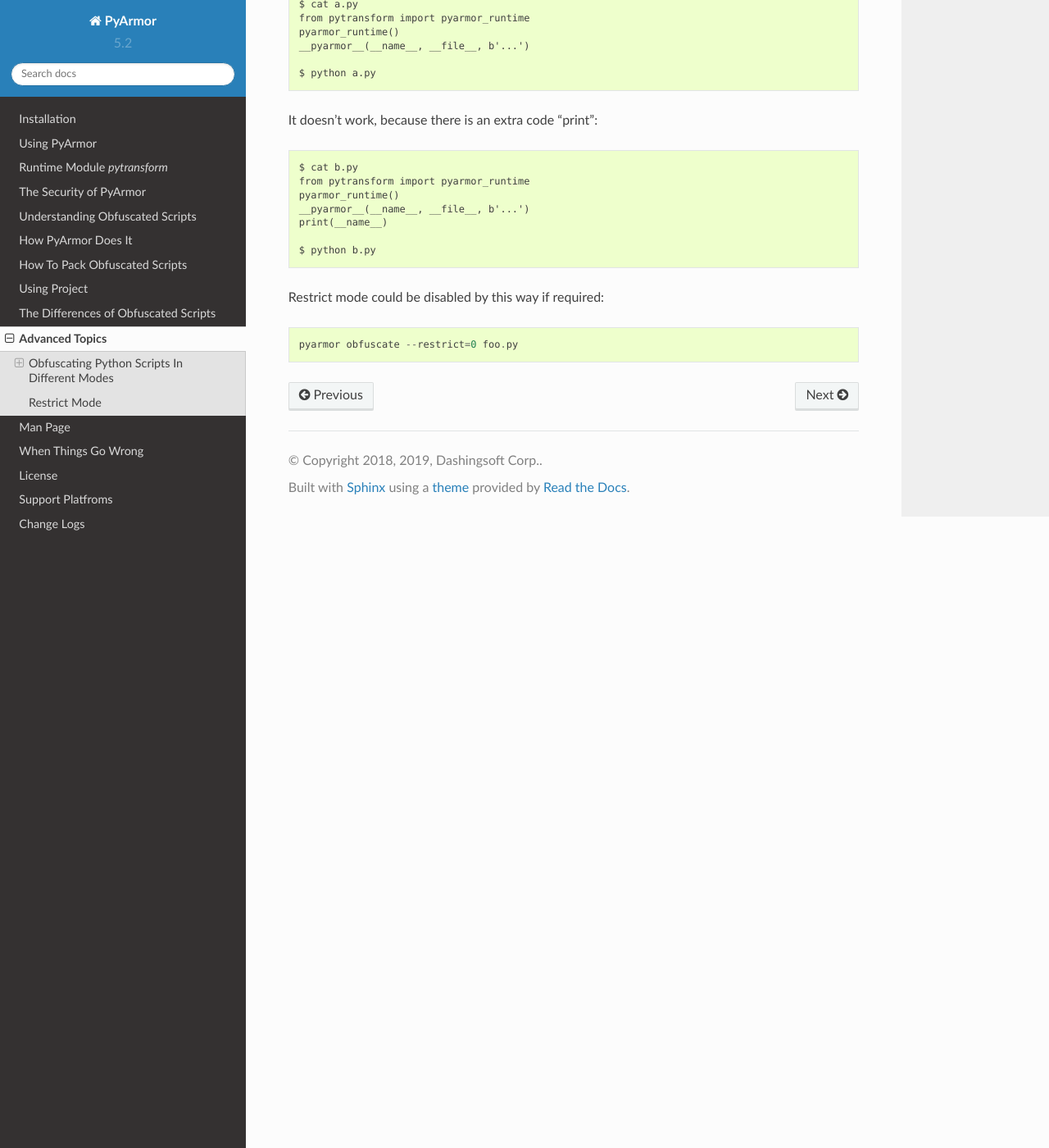
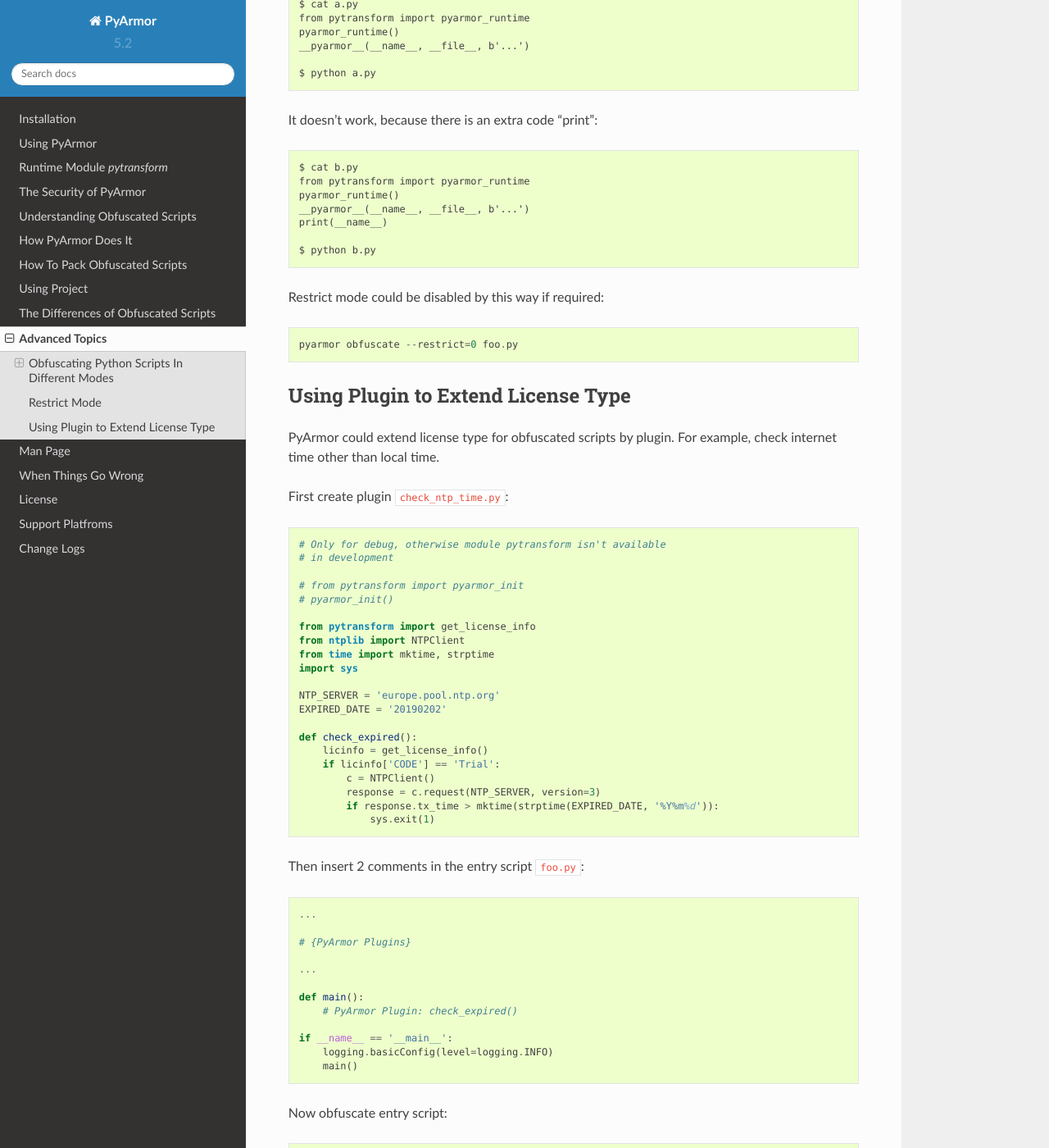
Before and after one commit to dashingsoft/pyarmor, a Sphinx documentation site: the page built from docs/advanced.rst, in a window 1280 px wide and 1400 px high, scrolled down 2861 px. Shown: the whole window at 82% size. Built offline with Sphinx 7.4.7 and the Read the Docs theme 2.0.0, drawn with Linux system fonts in a browser that asks for light colours; some of the changed text lies outside the part shown.

Commit message:
Document plugin usage

```diff
--- a/docs/advanced.rst
+++ b/docs/advanced.rst
@@ -160,6 +160,82 @@
 
     pyarmor obfuscate --restrict=0 foo.py
 
+.. _using plugin to extend license type:
+
+Using Plugin to Extend License Type
+-----------------------------------
+
+PyArmor could extend license type for obfuscated scripts by
+plugin. For example, check internet time other than local time.
+
+First create plugin :file:`check_ntp_time.py`:
+
+.. code-block:: python
+
+    # Only for debug, otherwise module pytransform isn't available
+    # in development
+
+    # from pytransform import pyarmor_init
+    # pyarmor_init()
+
+    from pytransform import get_license_info
+    from ntplib import NTPClient
+    from time import mktime, strptime
+    import sys
+
+    NTP_SERVER = 'europe.pool.ntp.org'
+    EXPIRED_DATE = '20190202'
+
+    def check_expired():
+        licinfo = get_license_info()
+        if licinfo['CODE'] == 'Trial':
+            c = NTPClient()
+            response = c.request(NTP_SERVER, version=3)
+            if response.tx_time > mktime(strptime(EXPIRED_DATE, '%Y%m%d')):
+                sys.exit(1)
+
+Then insert 2 comments in the entry script :file:`foo.py`::
+
+    ...
+
+    # {PyArmor Plugins}
+
+    ...
+
+    def main():
+        # PyArmor Plugin: check_expired()
+
+    if __name__ == '__main__':
+        logging.basicConfig(level=logging.INFO)
+        main()
+
+Now obfuscate entry script::
+
+    pyarmor obfuscate --plugin check_ntp_time foo.py
+
+By this way, the content of :file:`check_ntp_time.py` will be insert
+after the first comment::
+
+    # {PyArmor Plugins}
+
+    ... the conent of check_ntp_time.py
+
+At the same time, the prefix of second comment will be stripped::
+
+    def main():
+        check_expired()
+
+So the plugin takes effect.
+
+if the plugin file isn't in the current path, use absolute path instead::
+
+    pyarmor obfuscate --plugin /usr/share/pyarmor/check_ntp_time foo.py
+
+Or set environment variable `PYARMOR_PLUGIN`. For example::
+
+    export PYARMOR_PLUGIN=/usr/share/pyarmor/plugins
+    pyarmor obfuscate --plugin check_ntp_time foo.py
+
 .. customizing protection code:
 
 .. include:: _common_definitions.txt
```
Also changed, not shown: docs/man.rst (+9 -7 lines), docs/project.rst (+5 -3 lines).
